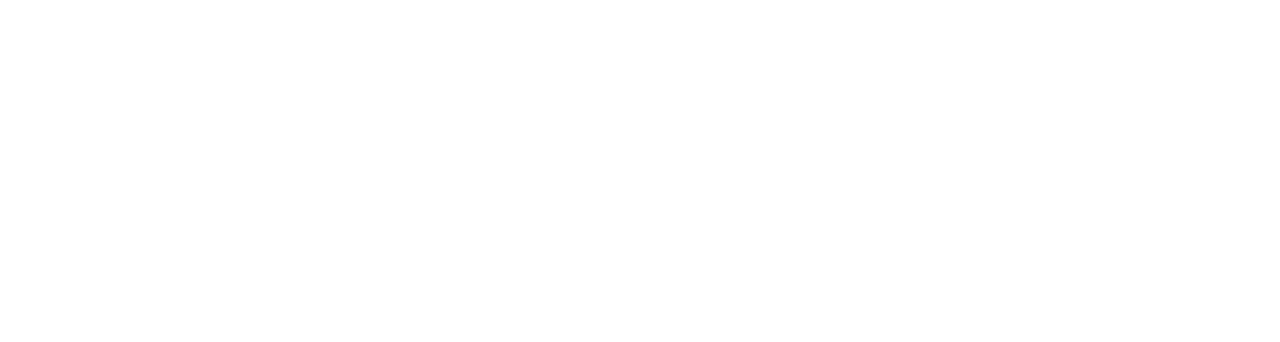
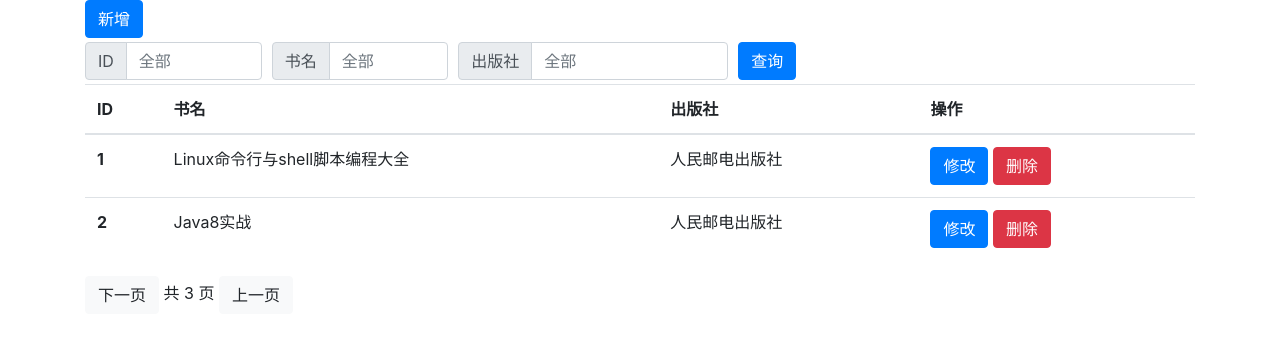
Before and after one commit to JavaProgrammerLB/bill-datagrid, a plain HTML site: page front-end/index.html in a window 1280 px wide. Drawn offline with Linux system fonts and the light colour scheme.

Commit message:
[index.html] html文件

```diff
--- a/front-end/index.html
+++ b/front-end/index.html
@@ -1,10 +1,113 @@
-<!DOCTYPE html>
+<!doctype html>
 <html lang="en">
 <head>
-    <meta charset="UTF-8">
-    <title>Title</title>
+    <!-- Required meta tags -->
+    <meta charset="utf-8">
+    <meta name="viewport" content="width=device-width, initial-scale=1, shrink-to-fit=no">
+
+    <!-- Bootstrap CSS -->
+    <link rel="stylesheet" href="lib/bootstrap/bootstrap.min.css">
+
+    <title>Book管理</title>
 </head>
 <body>
+<div class="container" id="app">
+    <div id="add">
+        <button type="button" class="btn btn-primary">新增</button>
+    </div>
+    <div id="select-form">
+        <form>
+            <div class="form-row align-items-center">
+                <div class="col-sm-2 my-1">
+                    <label class="sr-only" for="inlineFormInputGroupID">全部</label>
+                    <div class="input-group">
+                        <div class="input-group-prepend">
+                            <div class="input-group-text">ID</div>
+                        </div>
+                        <input type="text" class="form-control" id="inlineFormInputGroupID" placeholder="全部">
+                    </div>
+                </div>
 
+                <div class="col-sm-2 my-1">
+                    <label class="sr-only" for="inlineFormInputGroupName">全部</label>
+                    <div class="input-group">
+                        <div class="input-group-prepend">
+                            <div class="input-group-text">书名</div>
+                        </div>
+                        <input type="text" class="form-control" id="inlineFormInputGroupName" placeholder="全部">
+                    </div>
+                </div>
+
+                <div class="col-sm-3 my-1">
+                    <label class="sr-only" for="inlineFormInputGroupPress">全部</label>
+                    <div class="input-group">
+                        <div class="input-group-prepend">
+                            <div class="input-group-text">出版社</div>
+                        </div>
+                        <input type="text" class="form-control" id="inlineFormInputGroupPress" placeholder="全部">
+                    </div>
+                </div>
+
+                <div class="col-auto my-1">
+                    <button type="submit" class="btn btn-primary">查询</button>
+                </div>
+            </div>
+        </form>
+    </div>
+    <div id="table">
+        <table class="table table-hover">
+            <thead>
+            <tr>
+                <th scope="col">ID</th>
+                <th scope="col">书名</th>
+                <th scope="col">出版社</th>
+                <th scope="col">操作</th>
+            </tr>
+            </thead>
+            <tbody>
+            <tr>
+                <th scope="row">1</th>
+                <td>Linux命令行与shell脚本编程大全</td>
+                <td>人民邮电出版社</td>
+                <td>
+                    <button type="button" class="btn btn-primary">修改</button>
+                    <button type="button" class="btn btn-danger">删除</button>
+                </td>
+            </tr>
+            <tr>
+                <th scope="row">2</th>
+                <td>Java8实战</td>
+                <td>人民邮电出版社</td>
+                <td>
+                    <button type="button" class="btn btn-primary">修改</button>
+                    <button type="button" class="btn btn-danger">删除</button>
+                </td>
+            </tr>
+            </tbody>
+        </table>
+    </div>
+    <div id="page">
+        <div class="row">
+            <div class="col-md-5">
+                <button type="button" class="btn btn-light">下一页</button>
+                共 3 页
+                <button type="button" class="btn btn-light">上一页</button>
+            </div>
+        </div>
+    </div>
+</div>
+<script src="lib/vue/vue.min.js"></script>
+<script src="lib/axios/axios.min.js"></script>
+<script type="text/javascript">
+    var app3 = new Vue({
+        el: '#app',
+        data: {
+           name: "Java8实战"
+        },
+        methods: {
+        }
+    })
+
+</script>
 </body>
 </html>
```
